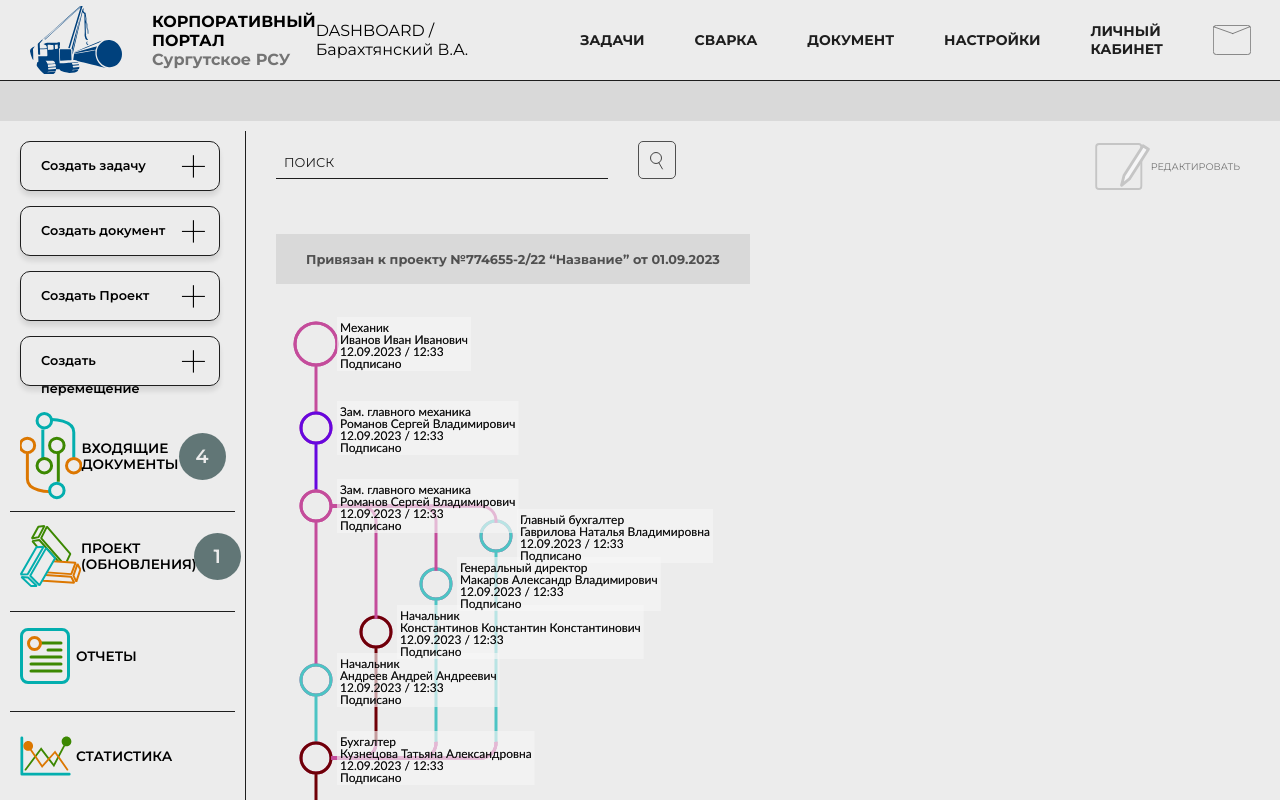
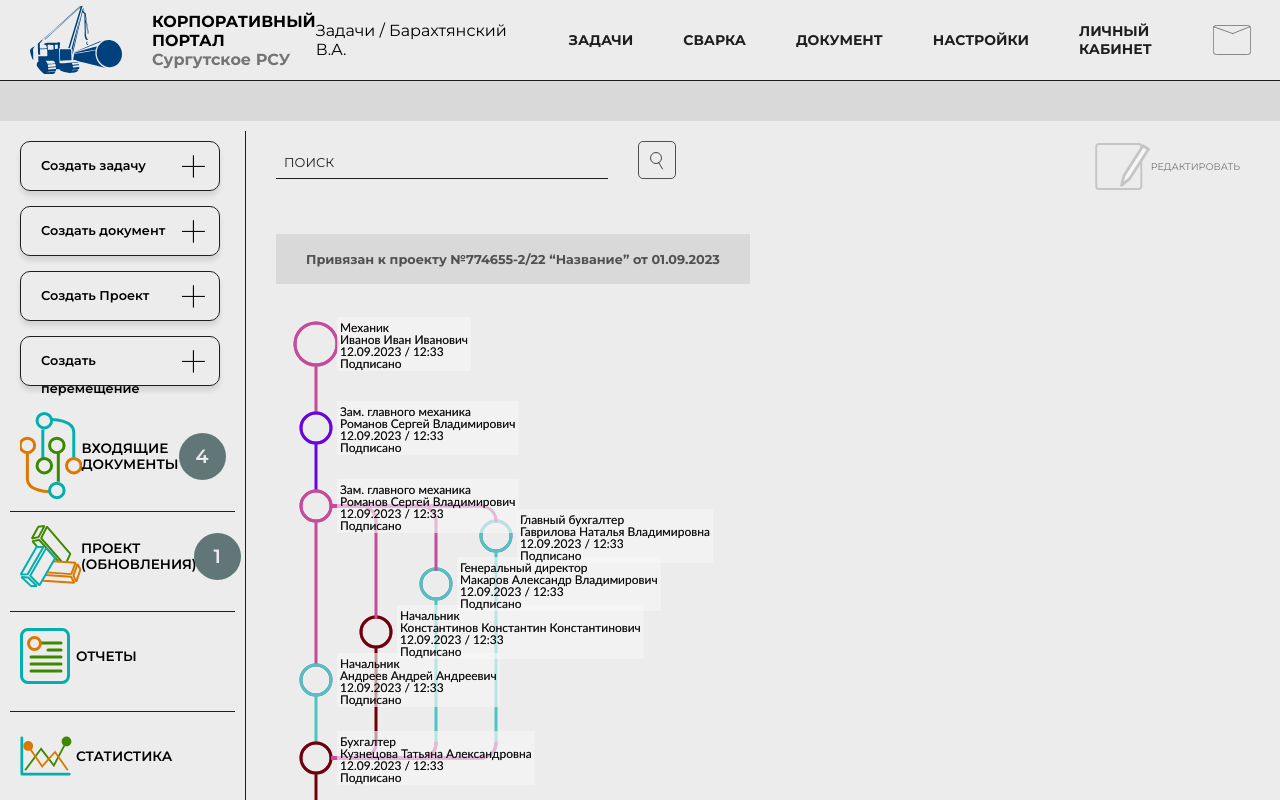
Before and after one commit to DreaMessiah/Portal, a React (Create React App) app in the folder client/: page /tasks in a window 1280 px wide. Shown: the top 800 px of the page. Built offline with nearby package versions, Linux system fonts and the light colour scheme.

Commit message:
Dinamic Text to Header

```diff
--- /dev/null
+++ b/client/src/components/DinamicTextObj.js
@@ -0,0 +1,36 @@
+import React, { useState, useEffect } from 'react';
+
+const DynamicTextObj = () => {
+    const [currentPage, setCurrentPage] = useState('');
+
+    useEffect(() => {
+        const pathname = window.location.pathname;
+        setCurrentPage(pathname);
+    }, []);
+
+    let text = '';
+
+    // Определите текст в зависимости от текущей страницы
+    switch (currentPage) {
+        case '/main':
+            text = 'Dashboard';
+            break;
+        case '/document':
+            text = 'Документ';
+            break;
+        case '/tasks':
+            text = 'Задачи';
+            break;
+        case '/welding':
+            text = 'Сварочный учет';
+            break;
+        case '/obj':
+            text = 'Обьект';
+            break;
+        default:
+            text = 'Корпоративный портал';
+    }
+    return <span>{text}</span>;
+};
+
+export default DynamicTextObj;
--- a/client/src/components/Navbar.js
+++ b/client/src/components/Navbar.js
@@ -1,5 +1,6 @@
 import React from 'react';
 import { Link } from 'react-router-dom';
+import DynamicTextObj from "./DinamicTextObj";
 
 export default function Navbar () {
     return (
@@ -13,7 +14,7 @@ export default function Navbar () {
                     </Link>
                 </div>
                 <div className='textlogo'>
-                    <Link to="/main">DASHBOARD / Барахтянский В.А.</Link>
+                    <Link to="/main"><DynamicTextObj/> / Барахтянский В.А.</Link>
                 </div>
                 <ul>
                     <li>
```
